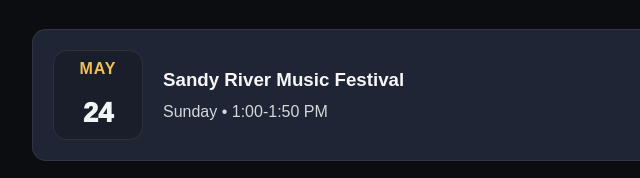
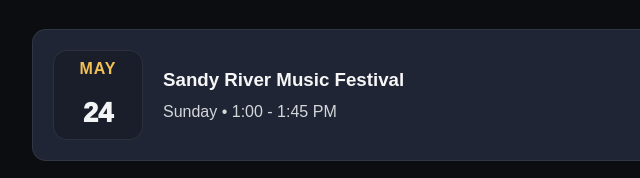
Before and after one commit to lumusband/lumusband.github.io, a plain HTML site: page index.html in a window 1280 px wide. Shown: the part 1977-2155 px from the top of the page, 158-798 px from the left. Drawn offline with Linux system fonts and the light colour scheme.

Commit message:
Changed times and spacing for times

```diff
--- a/index.html
+++ b/index.html
@@ -719,7 +719,7 @@
     <div class="show-date"><span class="month">MAY</span><span class="day">24</span></div>
     <div class="show-info">
       <h3>Sandy River Music Festival</h3>
-      <p class="show-meta">Sunday • 1:00-1:50 PM</p>
+      <p class="show-meta">Sunday • 1:00 - 1:45 PM</p>
     </div>
     <div class="show-actions">
       <a class="mini-btn" href="https://www.whistlestopconcertseries.com/sandy-river-music-festival-2026" target="_blank" rel="noopener noreferrer">Details</a>
@@ -730,7 +730,7 @@
     <div class="show-date"><span class="month">JUN</span><span class="day">6</span></div>
     <div class="show-info">
       <h3>Farmhouse Beer Garden</h3>
-      <p class="show-meta">Saturday • 5:00–8:00 PM</p>
+      <p class="show-meta">Saturday • 5:00 – 8:00 PM</p>
     </div>
     <div class="show-actions">
       <a class="mini-btn" href="https://www.thefarmhousebeergarden.com/live-music" target="_blank" rel="noopener noreferrer">Details</a>
@@ -741,7 +741,7 @@
     <div class="show-date"><span class="month">JUN</span><span class="day">13</span></div>
     <div class="show-info">
       <h3>Wild Fest at Titcomb Mountain</h3>
-      <p class="show-meta">Saturday • 5:50–7:20 PM</p>
+      <p class="show-meta">Saturday • 5:50 – 7:20 PM</p>
     </div>
     <div class="show-actions">
       <a class="mini-btn" href="https://www.titcombmountain.com/" target="_blank" rel="noopener noreferrer">Details</a>
@@ -785,7 +785,7 @@
     <div class="show-date"><span class="month">AUG</span><span class="day">22</span></div>
     <div class="show-info">
       <h3>Farmhouse Beer Garden</h3>
-      <p class="show-meta">Saturday • 5:00–8:00 PM</p>
+      <p class="show-meta">Saturday • 5:00 – 8:00 PM</p>
     </div>
     <div class="show-actions">
       <a class="mini-btn" href="https://www.thefarmhousebeergarden.com/live-music" target="_blank" rel="noopener noreferrer">Details</a>
@@ -796,7 +796,7 @@
     <div class="show-date"><span class="month">SEP</span><span class="day">12</span></div>
     <div class="show-info">
       <h3>Morrison Hill Orchard</h3>
-      <p class="show-meta">Saturday • 4:00–7:00 PM</p>
+      <p class="show-meta">Saturday • 4:00 – 7:00 PM</p>
     </div>
     <div class="show-actions">
       <a class="mini-btn" href="https://www.morrisonhillorchard.net/upcoming-events" target="_blank" rel="noopener noreferrer">Details</a>
@@ -807,7 +807,7 @@
     <div class="show-date"><span class="month">SEP</span><span class="day">26</span></div>
     <div class="show-info">
       <h3>Farmhouse Beer Garden</h3>
-      <p class="show-meta">Saturday • 5:00–8:00 PM</p>
+      <p class="show-meta">Saturday • 5:00 – 8:00 PM</p>
     </div>
     <div class="show-actions">
       <a class="mini-btn" href="https://www.thefarmhousebeergarden.com/live-music" target="_blank" rel="noopener noreferrer">Details</a>
@@ -818,7 +818,7 @@
     <div class="show-date"><span class="month">OCT</span><span class="day">10</span></div>
     <div class="show-info">
       <h3>Morrison Hill Orchard</h3>
-      <p class="show-meta">Saturday • 4:00–7:00 PM</p>
+      <p class="show-meta">Saturday • 4:00 – 7:00 PM</p>
     </div>
     <div class="show-actions">
       <a class="mini-btn" href="https://www.morrisonhillorchard.net/upcoming-events" target="_blank" rel="noopener noreferrer">Details</a>
```
